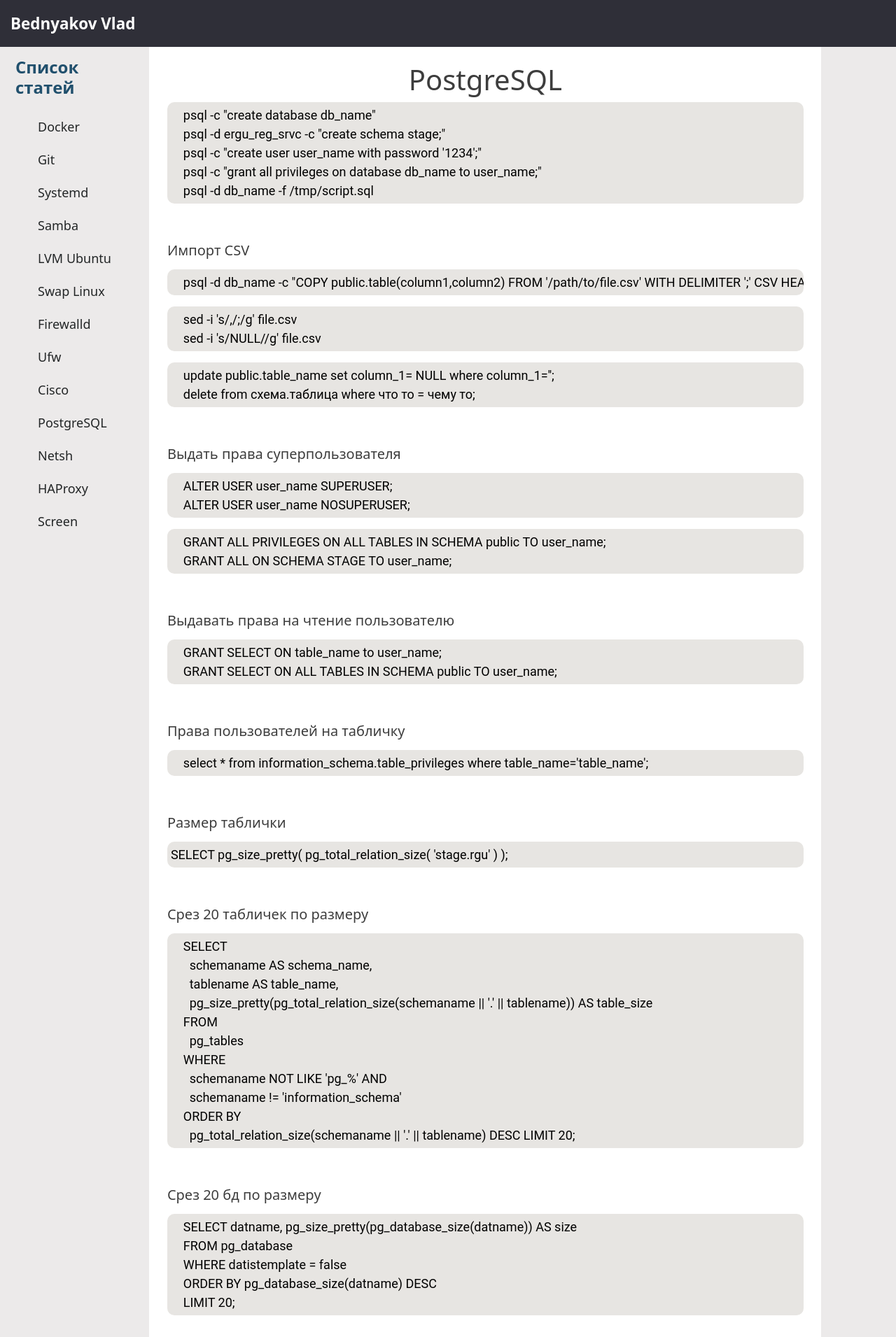
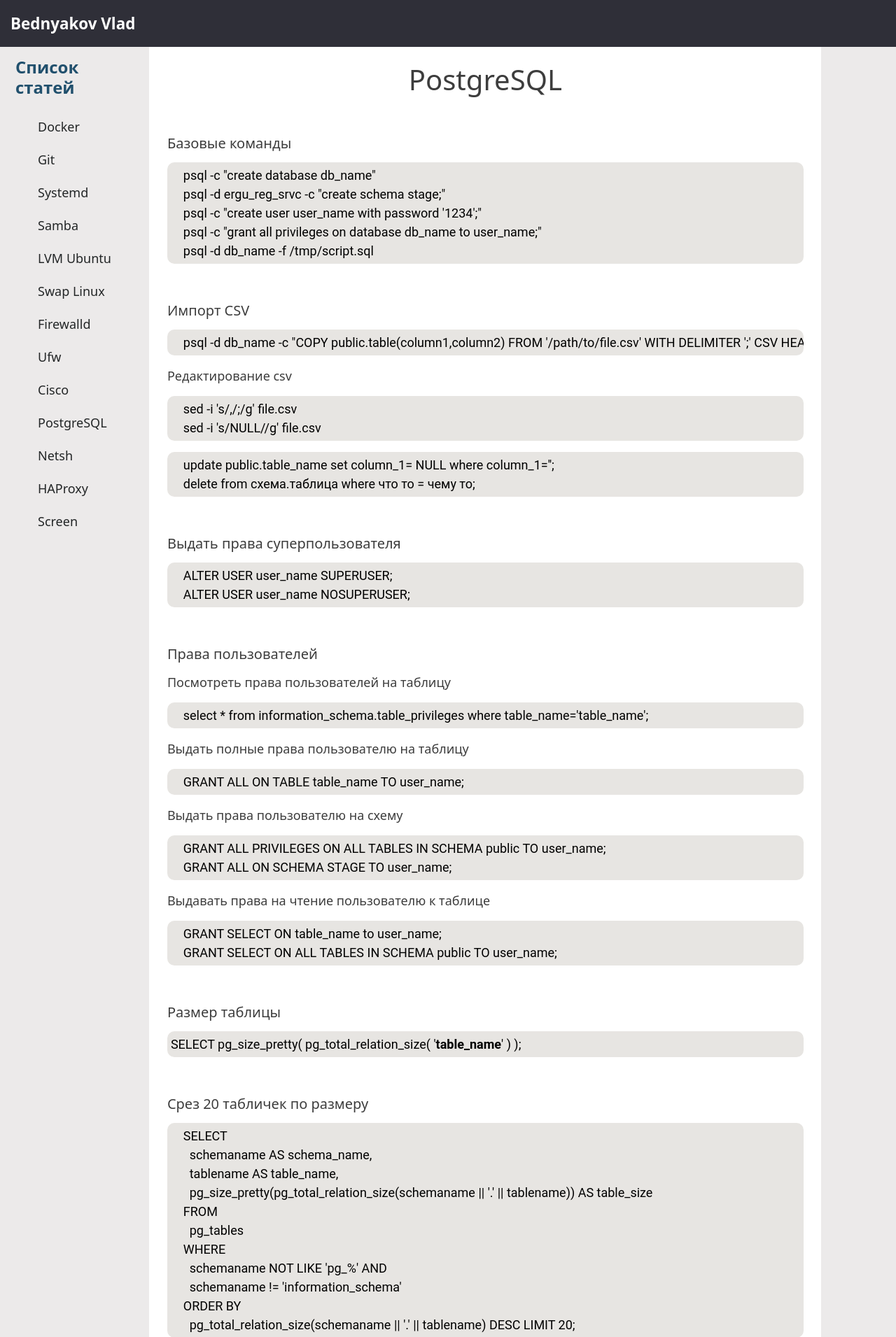
Before and after one commit to vladfire98/django, a Django app: template homepage/templates/homepage/postgresql.html in a window 1280 px wide. Shown: the top 1911 px of the page at 70% size. Run offline with Django 3.2, Linux system fonts and the light colour scheme; the template is opened without the code that fills it, so the values that code supplies are empty.

Commit message:
fix postgres

```diff
--- a/homepage/templates/homepage/postgresql.html
+++ b/homepage/templates/homepage/postgresql.html
@@ -2,6 +2,7 @@
 {% block content %}
 <h1>PostgreSQL</h1>
 
+<h5>Базовые команды</h5>
 <pre>
     psql -c "create database db_name"
     psql -d ergu_reg_srvc -c "create schema stage;"
@@ -14,10 +15,13 @@
 <pre>
     psql -d db_name -c "COPY public.table(column1,column2) FROM '/path/to/file.csv' WITH DELIMITER ';' CSV HEADER;"
 </pre>
+
+<p>Редактирование csv</p>
 <pre>
     sed -i 's/,/;/g' file.csv
     sed -i 's/NULL//g' file.csv
 </pre>
+
 <pre>
     update public.table_name set column_1= NULL where column_1='';
     delete from схема.таблица where что то = чему то;
@@ -29,23 +33,32 @@
     ALTER USER user_name NOSUPERUSER;
 </pre>
 
+<h5>Права пользователей</h5>
+<p>Посмотреть права пользователей на таблицу</p>
+<pre>
+    select * from information_schema.table_privileges where table_name='table_name';
+</pre>
+
+<p>Выдать полные права пользователю на таблицу</p>
+<pre>
+    GRANT ALL ON TABLE table_name TO user_name;
+</pre>
+
+<p>Выдать права пользователю на схему</p>
 <pre>
     GRANT ALL PRIVILEGES ON ALL TABLES IN SCHEMA public TO user_name;
     GRANT ALL ON SCHEMA STAGE TO user_name;
 </pre>
 
-<h5>Выдавать права на чтение пользователю</h5>
+<p>Выдавать права на чтение пользователю к таблице</p>
 <pre>
     GRANT SELECT ON table_name to user_name;
     GRANT SELECT ON ALL TABLES IN SCHEMA public TO user_name;
 </pre>
-<h5>Права пользователей на табличку</h5>
-<pre>
-    select * from information_schema.table_privileges where table_name='table_name';
-</pre>
 
-<h5>Размер таблички</h5>
-<pre>SELECT pg_size_pretty( pg_total_relation_size( 'stage.rgu' ) ); </pre>
+
+<h5>Размер таблицы</h5>
+<pre>SELECT pg_size_pretty( pg_total_relation_size( '<b>table_name</b>' ) ); </pre>
 
 <h5>Срез 20 табличек по размеру</h5>
 <pre>
@@ -70,6 +83,7 @@
     ORDER BY pg_database_size(datname) DESC
     LIMIT 20;
 </pre>
+
 
 <h5>Расположение конфига</h5>
 <pre>
```
